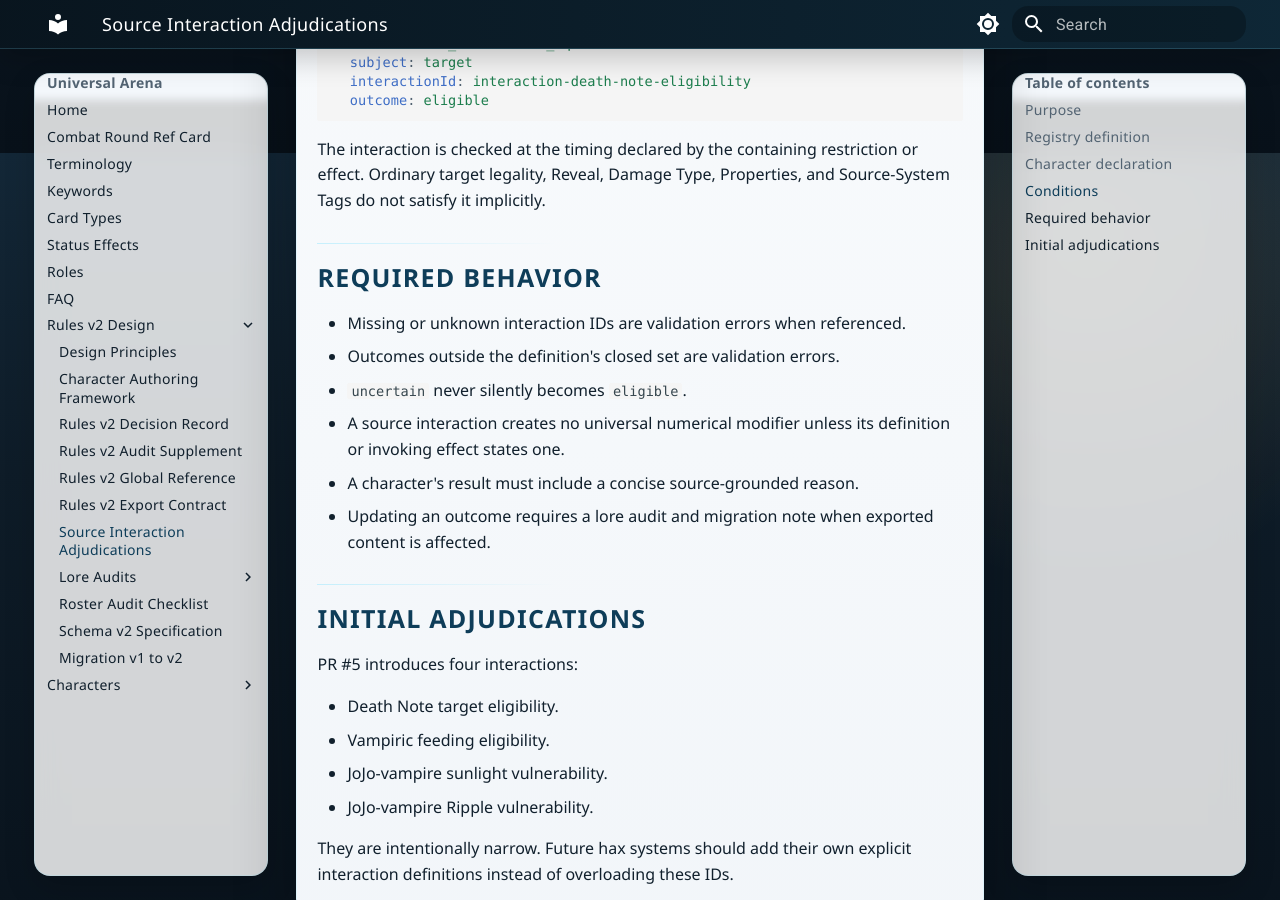
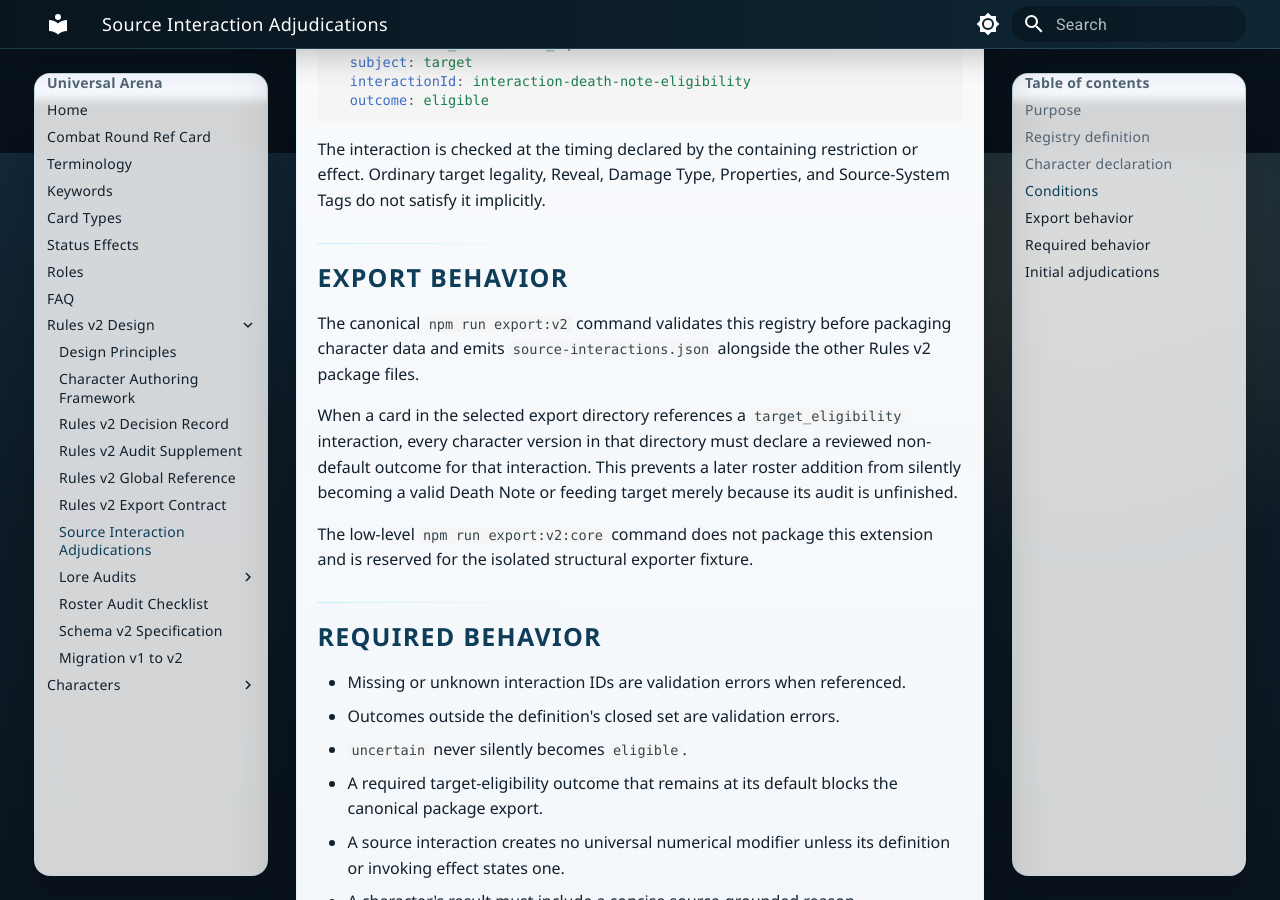
Before and after one commit to HVS13/UniversalArena, an MkDocs documentation site: the page built from docs/data/source-interactions-v2.md, in a window 1280 px wide and 900 px high, scrolled down 1647 px. Built offline with MkDocs 1.6.1 and Material for MkDocs 9.7.7, drawn with Linux system fonts in a browser that asks for light colours.

Commit message:
Document source-interaction export behavior

```diff
--- a/docs/data/source-interactions-v2.md
+++ b/docs/data/source-interactions-v2.md
@@ -54,11 +54,20 @@ condition:
 
 The interaction is checked at the timing declared by the containing restriction or effect. Ordinary target legality, Reveal, Damage Type, Properties, and Source-System Tags do not satisfy it implicitly.
 
+## Export behavior
+
+The canonical `npm run export:v2` command validates this registry before packaging character data and emits `source-interactions.json` alongside the other Rules v2 package files.
+
+When a card in the selected export directory references a `target_eligibility` interaction, every character version in that directory must declare a reviewed non-default outcome for that interaction. This prevents a later roster addition from silently becoming a valid Death Note or feeding target merely because its audit is unfinished.
+
+The low-level `npm run export:v2:core` command does not package this extension and is reserved for the isolated structural exporter fixture.
+
 ## Required behavior
 
 - Missing or unknown interaction IDs are validation errors when referenced.
 - Outcomes outside the definition's closed set are validation errors.
 - `uncertain` never silently becomes `eligible`.
+- A required target-eligibility outcome that remains at its default blocks the canonical package export.
 - A source interaction creates no universal numerical modifier unless its definition or invoking effect states one.
 - A character's result must include a concise source-grounded reason.
 - Updating an outcome requires a lore audit and migration note when exported content is affected.
```
